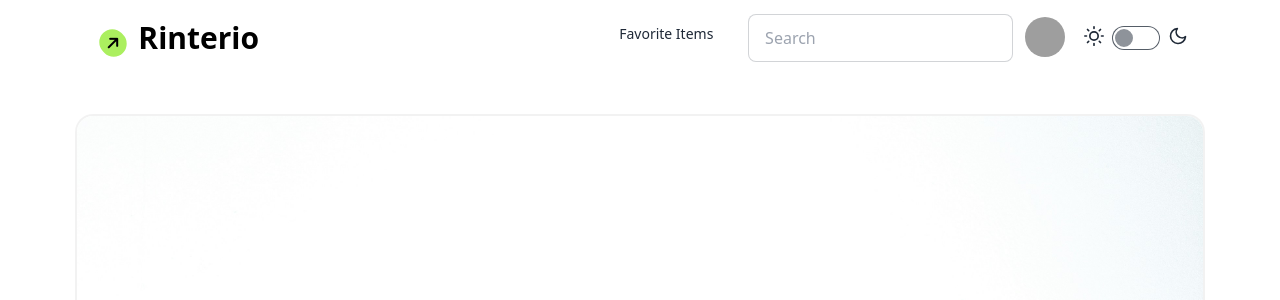
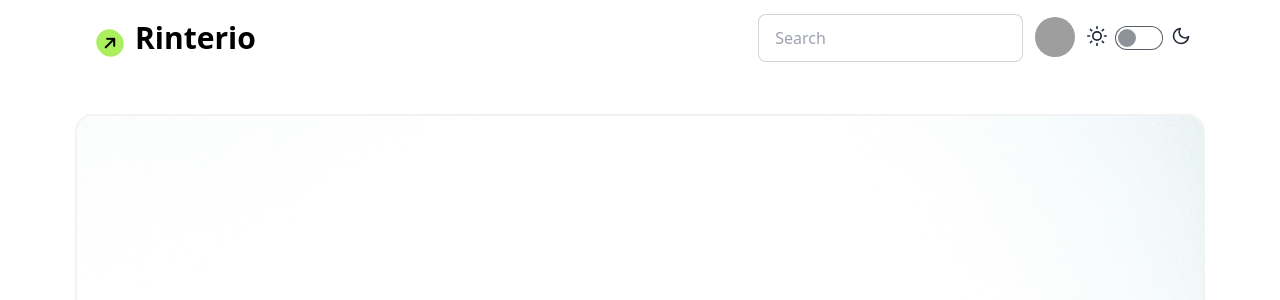
Before and after one commit to ashikmia0099/Phitorn-final-exam, a Django app: page /Cloth-wise-filter/4 in a window 1280 px wide. Shown: the top 300 px of the page. Run offline with Django 4.2, Linux system fonts and the light colour scheme; a user stored in the database is signed in; data comes from the database, SQL or seed files in the repository; data that the repository does not hold is empty; some libraries are stand-ins or nearby versions; grey boxes are pictures that could not be loaded.

Commit message:
second requirment update nine

```diff
--- a/templates/base.html
+++ b/templates/base.html
@@ -156,7 +156,7 @@
                 <li class=" text-lg text-white"><a>Female</a></li>
                 <li class=" text-lg text-white"><a>Baby</a></li>
                 {% if request.user.is_authenticated %}
-                  <li><a href="{% url 'Faverite_items' %}">Favorite Items</a></li>
+                  <li class=" text-lg text-white"><a href="{% url 'Faverite_items' %}">Favorite Items</a></li>
                   {%else%}
                   <p></p>
                   {% endif %}
```
